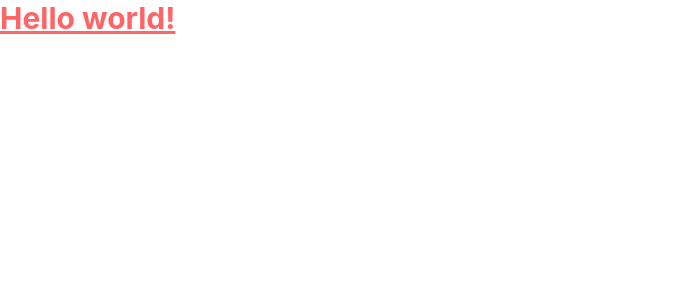
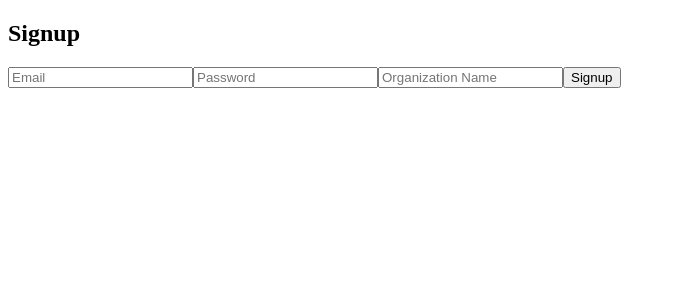
Before and after one commit to Vidhi-0603/StockFlowMVP, a React app in the folder Frontend/: page /signup in a window 1280 px wide. Shown: the top 300 px of the page, without its empty margins (0-684 px from the left). Built offline with nearby package versions, Linux system fonts and the light colour scheme; the HTML template or start-up script is replaced by a standard one.

Commit message:
feat: implement authentication with login/signup pages and axios instance for API calls

```diff
--- a/Frontend/package.json
+++ b/Frontend/package.json
@@ -11,8 +11,10 @@
   },
   "dependencies": {
     "@tailwindcss/vite": "^4.2.2",
+    "axios": "^1.14.0",
     "react": "^19.2.4",
     "react-dom": "^19.2.4",
+    "react-router-dom": "^7.13.2",
     "tailwindcss": "^4.2.2"
   },
   "devDependencies": {
--- a/Frontend/src/App.jsx
+++ b/Frontend/src/App.jsx
@@ -1,10 +1,17 @@
-import "./App.css";
+import { BrowserRouter, Routes, Route } from "react-router-dom";
+import Signup from "./pages/Signup";
+import Login from "./pages/Login";
+import Dashboard from "./pages/Dashboard";
 
 function App() {
   return (
-    <>
-      <h1 class="text-3xl text-red-400 font-bold underline">Hello world!</h1>
-    </>
+    <BrowserRouter>
+      <Routes>
+        <Route path="/" element={<Login />} />
+        <Route path="/signup" element={<Signup />} />
+        <Route path="/dashboard" element={<Dashboard />} />
+      </Routes>
+    </BrowserRouter>
   );
 }
 
--- /dev/null
+++ b/Frontend/src/axiosInstance.js
@@ -0,0 +1,15 @@
+import axios from "axios";
+
+const API = axios.create({
+  baseURL: "http://localhost:5000",
+});
+
+API.interceptors.request.use((req) => {
+  const token = localStorage.getItem("token");
+  if (token) {
+    req.headers.Authorization = token;
+  }
+  return req;
+});
+
+export default API;
--- /dev/null
+++ b/Frontend/src/pages/Dashboard.jsx
@@ -0,0 +1,5 @@
+function Dashboard() {
+  return <h1>Dashboard (Protected)</h1>;
+}
+
+export default Dashboard;
--- /dev/null
+++ b/Frontend/src/pages/Login.jsx
@@ -0,0 +1,47 @@
+import { useState } from "react";
+import API from "../axiosInstance";
+import { useNavigate } from "react-router-dom";
+
+function Login() {
+  const [form, setForm] = useState({
+    email: "",
+    password: "",
+  });
+
+  const navigate = useNavigate();
+
+  const handleSubmit = async (e) => {
+    e.preventDefault();
+
+    try {
+      const { data } = await API.post("/auth/login", form);
+
+      localStorage.setItem("token", data.token);
+
+      navigate("/dashboard");
+    } catch (err) {
+      alert("Invalid credentials");
+    }
+  };
+
+  return (
+    <form onSubmit={handleSubmit}>
+      <h2>Login</h2>
+
+      <input
+        placeholder="Email"
+        onChange={(e) => setForm({ ...form, email: e.target.value })}
+      />
+
+      <input
+        type="password"
+        placeholder="Password"
+        onChange={(e) => setForm({ ...form, password: e.target.value })}
+      />
+
+      <button type="submit">Login</button>
+    </form>
+  );
+}
+
+export default Login;
--- /dev/null
+++ b/Frontend/src/pages/Signup.jsx
@@ -0,0 +1,52 @@
+import { useState } from "react";
+import API from "../axiosInstance";
+import { useNavigate } from "react-router-dom";
+
+function Signup() {
+  const [form, setForm] = useState({
+    email: "",
+    password: "",
+    organizationName: "",
+  });
+
+  const navigate = useNavigate();
+
+  const handleSubmit = async (e) => {
+    e.preventDefault();
+
+    try {
+      const { data } = await API.post("/auth/signup", form);
+      console.log(data.message);
+      alert("Signup successful");
+      navigate("/");
+    } catch (err) {
+      alert(err.response?.data?.message || "Error");
+    }
+  };
+
+  return (
+    <form onSubmit={handleSubmit}>
+      <h2>Signup</h2>
+
+      <input
+        placeholder="Email"
+        onChange={(e) => setForm({ ...form, email: e.target.value })}
+      />
+
+      <input
+        type="password"
+        placeholder="Password"
+        onChange={(e) => setForm({ ...form, password: e.target.value })}
+      />
+
+      <input
+        placeholder="Organization Name"
+        onChange={(e) => setForm({ ...form, organizationName: e.target.value })}
+      />
+
+      <button type="submit">Signup</button>
+    </form>
+  );
+}
+
+export default Signup;
```
Also changed, not shown: 1 other file (tests, documents, lock files or other folders).
